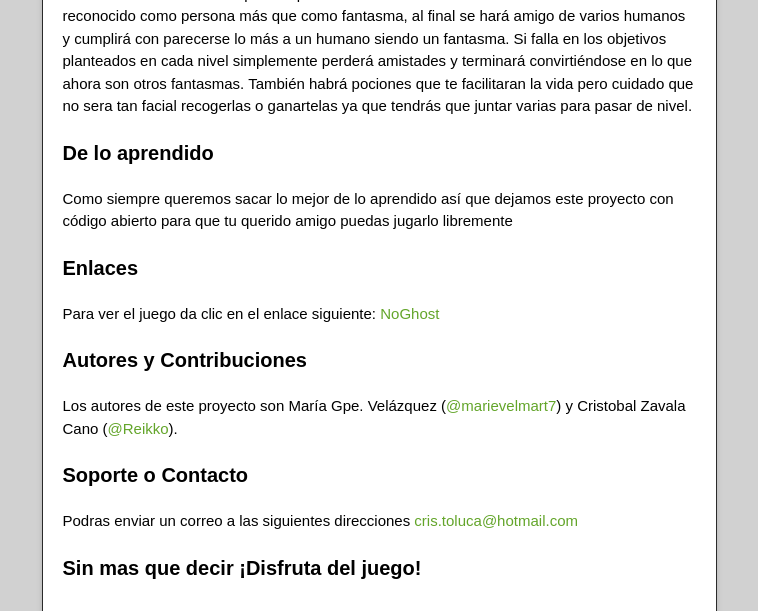
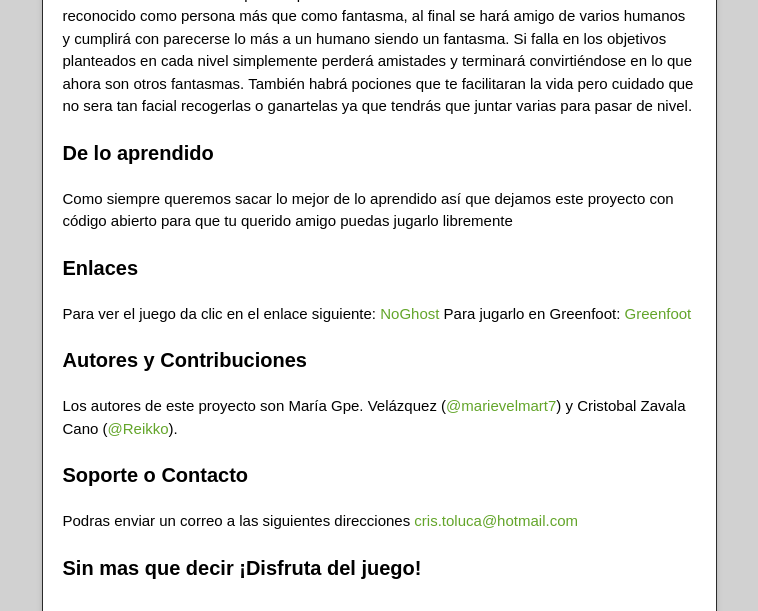
Before and after one commit to ppoo14152/NoGhost, a plain HTML site: page index.html in a window 1280 px wide. Shown: the part 635-1246 px from the top of the page, without its empty margins (261-1019 px from the left). Drawn offline with nearby package versions, Linux system fonts and the light colour scheme.

```diff
--- a/index.html
+++ b/index.html
@@ -61,7 +61,8 @@
 <h3>
 <a id="enlaces" class="anchor" href="#enlaces" aria-hidden="true"><span class="octicon octicon-link"></span></a>Enlaces</h3>
 
-<p>Para ver el juego da clic en el enlace siguiente: <a href="https://www.youtube.com/watch?v=LdAVPRR3k3E">NoGhost</a> </p>
+<p>Para ver el juego da clic en el enlace siguiente: <a href="https://www.youtube.com/watch?v=LdAVPRR3k3E">NoGhost</a>
+Para jugarlo en Greenfoot: <a href="http://www.greenfoot.org/scenarios/13935">Greenfoot</a></p>
 
 <h3>
 <a id="autores-y-contribuciones" class="anchor" href="#autores-y-contribuciones" aria-hidden="true"><span class="octicon octicon-link"></span></a>Autores y Contribuciones</h3>
```
Also changed, not shown: params.json (+1 -1 lines).
